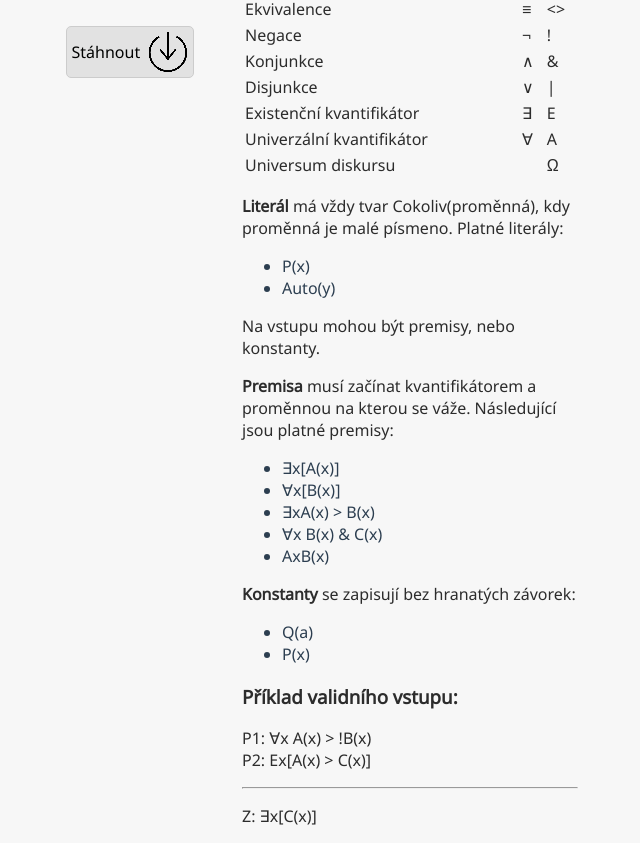
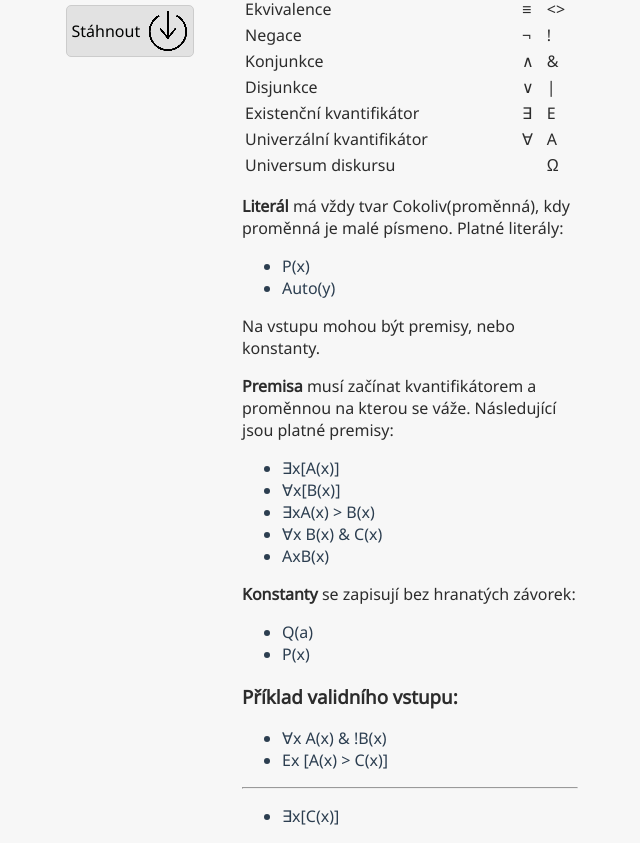
Before and after one commit to dhonus/bc-prace, a Vue app in the folder web/: page / in a window 1280 px wide. Shown: the part 567-1410 px from the top of the page, without its empty margins (574-1214 px from the left). Built offline with nearby package versions, Linux system fonts and the light colour scheme; no server answers.

Commit message:
clocking out today

```diff
--- a/web/src/assets/style.sass
+++ b/web/src/assets/style.sass
@@ -198,16 +198,15 @@ div.information
       font-size: 1.2rem
       margin-bottom: .5rem
   &:after, &:before
-    // short vertical line
     content: ""
     position: absolute
     width: 2px
     height: 3rem
     background-color: #939393
-    right: 1em
-    top: 4.5em
+    right: 2.4%
+    top: 80%
   &:after
-    right: 1.5em
+    right: 1.5%
 
 
 .spinner
--- a/web/src/views/HomeView.vue
+++ b/web/src/views/HomeView.vue
@@ -45,10 +45,6 @@
         <div id="venn_three"></div>
         <div id="venn_four"></div>
         <div id="venn"></div>
-        <div class="out-info">
-          <h4>{{ logicResponseExistential }}</h4>
-          <h4>{{ logicResponseUniversal }}</h4>
-        </div>
 
         <div id="container">
         </div>
@@ -137,14 +133,14 @@
             <li>P(x)</li>
           </ul>
           <h3>Příklad validního vstupu:</h3>
-          <p>
-            P1: ∀x A(x) > !B(x)<br>
-            P2: Ex[A(x) > C(x)]<br>
-          </p>
+          <ul>
+            <li>∀x A(x) & !B(x)</li>
+            <li>Ex [A(x) > C(x)]</li>
+          </ul>
           <hr>
-          <p>
-            Z: ∃x[C(x)]
-          </p>
+          <ul>
+            <li>∃x[C(x)]</li>
+          </ul>
         </div>
       </div>
     </div>
@@ -173,8 +169,6 @@ export default {
       focused: null,
       zaver: null,
       APIErrorMessage: '',
-      logicResponseExistential: '',
-      logicResponseUniversal: '',
       validity: null,
       myChart: null,
       resultVenn: null,
@@ -275,18 +269,6 @@ export default {
               else{
                 this.APIErrorMessage = "";
               }
-              this.logicResponseExistential = "Existenciální: "
-              //response.data["existential"].forEach(appendExistential);
-              for (const [key, value] of Object.entries(response.data["existential"])) {
-                console.log(key, value);
-                this.logicResponseExistential += key + " -> ";
-                for (const val of value){
-                  this.logicResponseExistential += val + ", ";
-                }
-                this.logicResponseExistential += "\n";
-              }
-
-              this.logicResponseUniversal = 'Univerzální (vyšrafované oblasti): ' + response.data["universal"];
               this.validity = response.data["valid"];
 
               // this is the message to the user!
```
